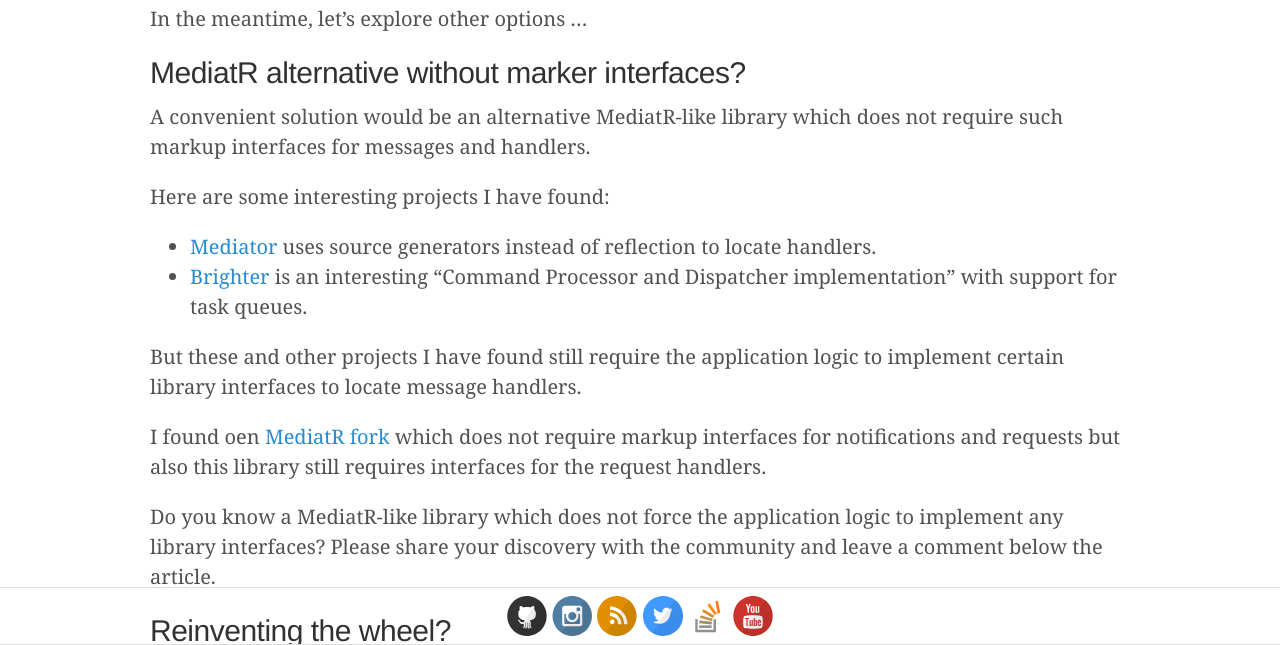
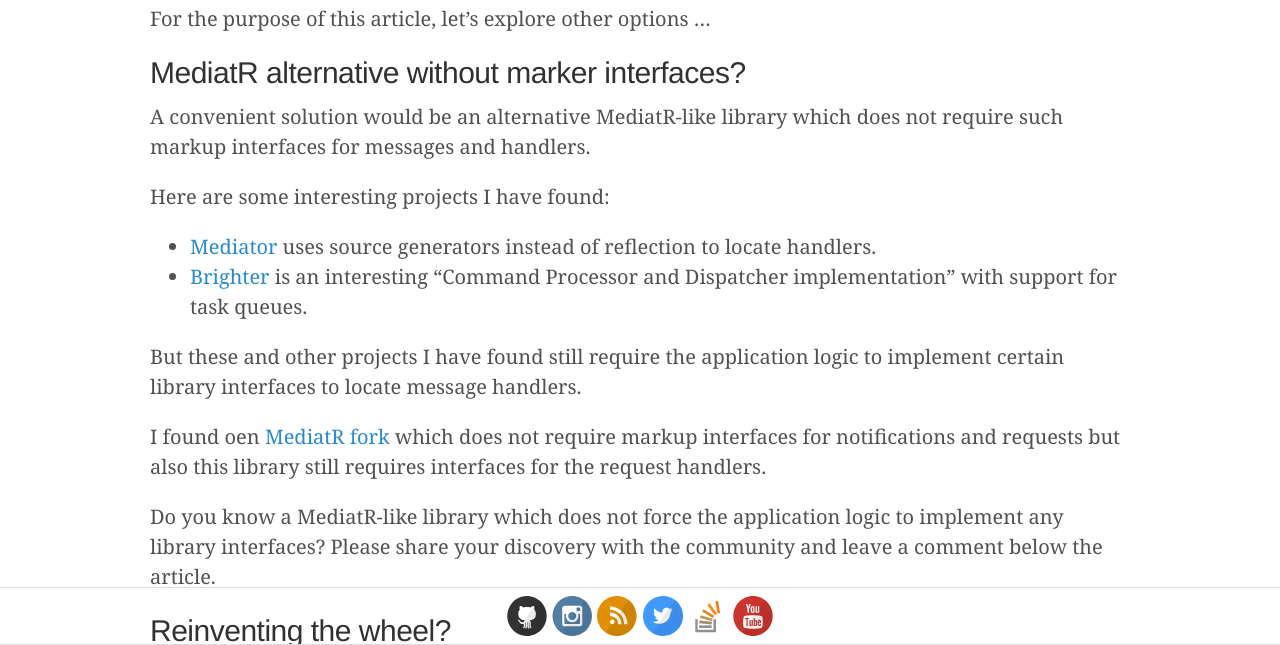
Before and after one commit to plainionist/plainionist.github.io, a Jekyll site: the page built from _posts/2023-01-20-Implementing-Clean-Architecture-MediatR.md, in a window 1280 px wide and 900 px high, scrolled down 6697 px, cut to the strip 255-900 px from the top of the window. Built offline with Jekyll 4.4.1, drawn with Linux system fonts in a browser that asks for light colours; comment, search, counter and statistics services are not loaded.

Commit message:
post updated

```diff
--- a/_posts/2023-01-20-Implementing-Clean-Architecture-MediatR.md
+++ b/_posts/2023-01-20-Implementing-Clean-Architecture-MediatR.md
@@ -232,7 +232,7 @@
   allow="accelerometer; autoplay; clipboard-write; encrypted-media; gyroscope; picture-in-picture; web-share" allowfullscreen>
 </iframe>
 
-In the meantime, let's explore other options ...
+For the purpose of this article, let's explore other options ...
 
 ## MediatR alternative without marker interfaces?
 
```
